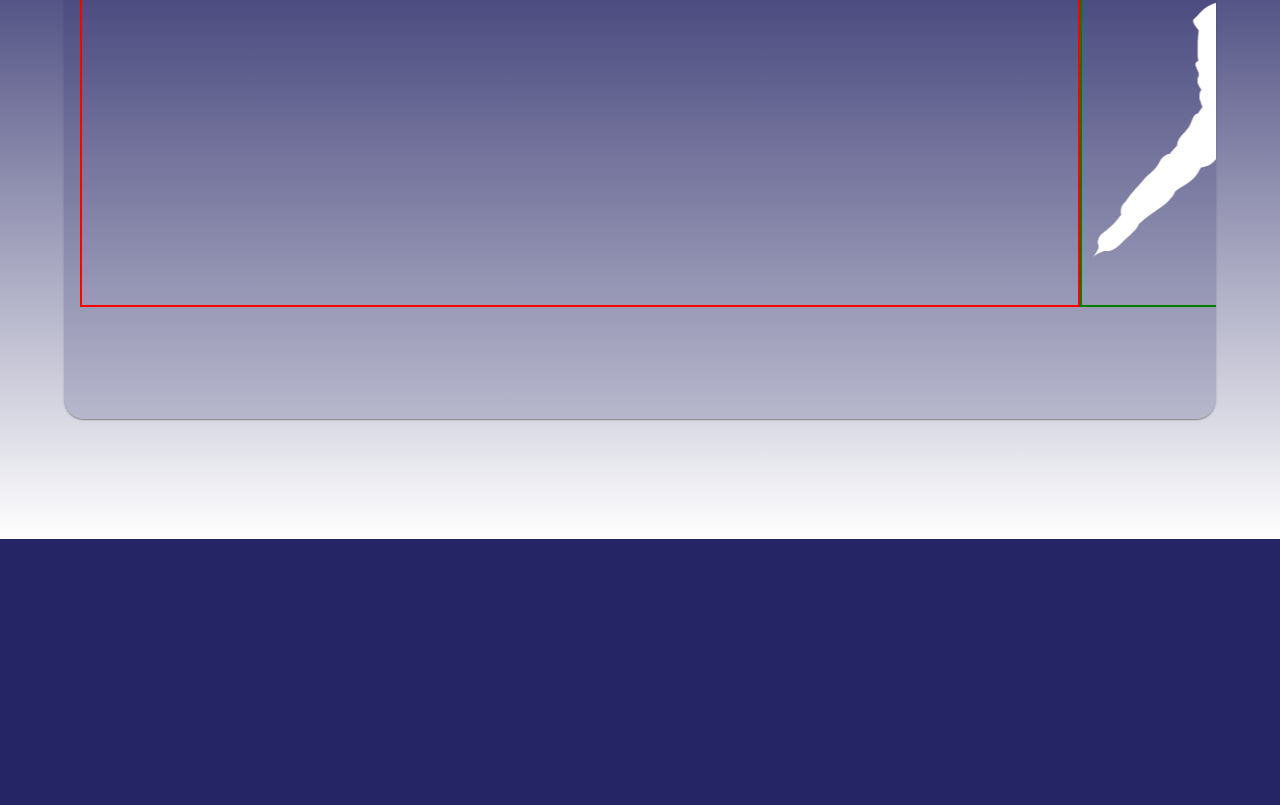
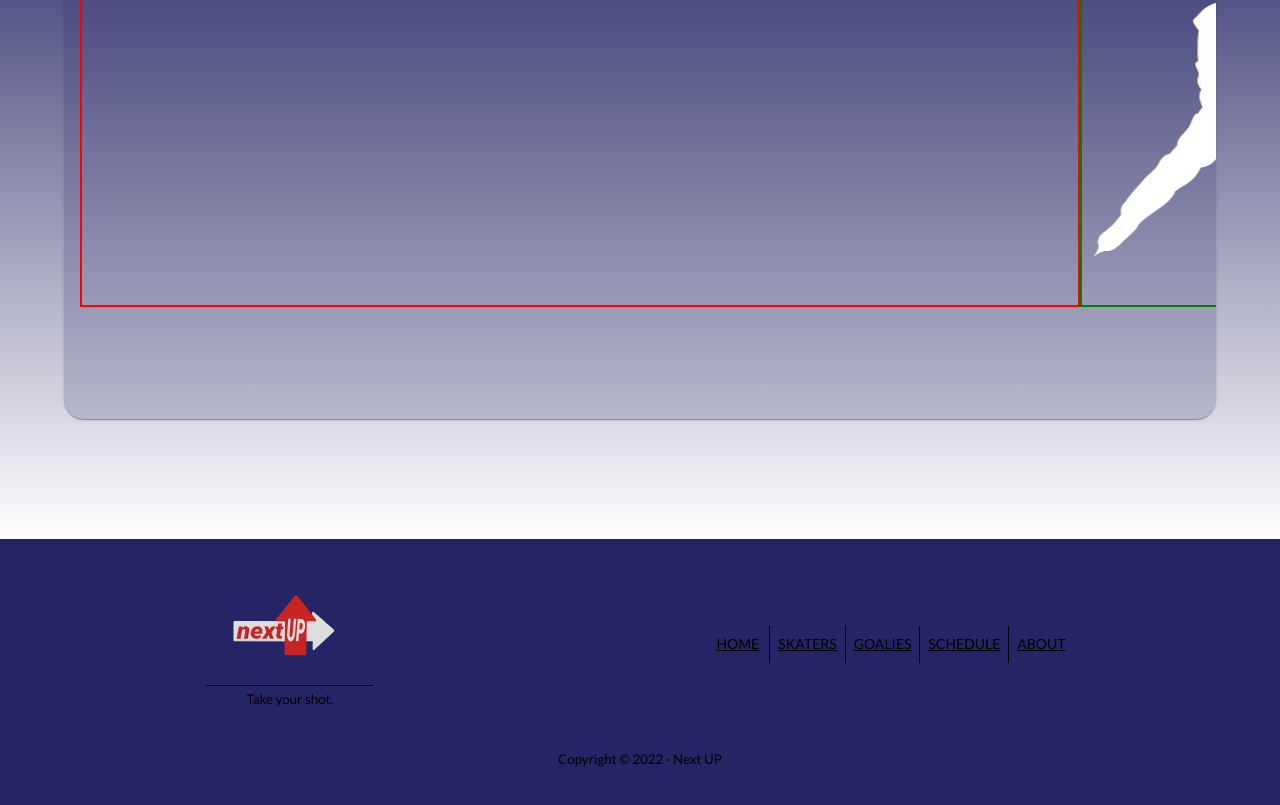
Before and after one commit to apreynolds1989/nextUP, a React (Create React App) app: page /skaters in a window 1280 px wide. Shown: the part 381-1186 px from the top of the page. Before the commit the page ends 920 px from the top, so only its background shows below. Built offline with nearby package versions, Linux system fonts and the light colour scheme.

Commit message:
Added Footer component

```diff
--- a/src/App.jsx
+++ b/src/App.jsx
@@ -7,6 +7,7 @@ import { CssBaseline, useMediaQuery } from '@mui/material';
 import { HeaderAppBar } from './components/HeaderAppBar';
 import { BrowserRouter, Route, Routes } from 'react-router-dom';
 import { Skaters } from './pages/Skaters';
+import { Footer } from './components/Footer';
 
 export const App = () => {
     const isMobileSize = useMediaQuery('(max-width:600px)');
@@ -20,6 +21,7 @@ export const App = () => {
                     <Route path='/' element={<Landing />} />
                     <Route path='skaters' element={<Skaters />} />
                 </Routes>
+                <Footer />
             </BrowserRouter>
         </ThemeProvider>
     );
--- a/src/assets/theme.js
+++ b/src/assets/theme.js
@@ -52,7 +52,7 @@ export const skatersSx = {
     outerCard: {
         borderRadius: 5,
         margin: 'auto',
-        marginTop: 15,
+        marginY: 15,
         minWidth: '90%',
         maxWidth: '500px',
         minHeight: '85vh',
--- /dev/null
+++ b/src/components/Footer.jsx
@@ -0,0 +1,140 @@
+import React from 'react';
+import { Link, Outlet, useLocation } from 'react-router-dom';
+import Box from '@mui/material/Box';
+import Button from '@mui/material/Button';
+import { NextUpLogo } from './NextUpLogo';
+
+const pages = [
+    {
+        title: 'Home',
+        route: '',
+    },
+    {
+        title: 'Skaters',
+        route: 'Skaters',
+    },
+    {
+        title: 'Goalies',
+        route: 'Goalies',
+    },
+    {
+        title: 'Schedule',
+        route: 'Schedule',
+    },
+    {
+        title: 'About',
+        route: 'About',
+    },
+];
+
+export const Footer = () => {
+    const location = useLocation();
+
+    if (location.pathname === '/') return null;
+
+    return (
+        <>
+            <Box
+                mx={0}
+                sx={{
+                    backgroundColor: 'white',
+                    color: 'black',
+                }}
+            >
+                <Box
+                    display='flex'
+                    flexDirection='column'
+                    padding={5}
+                    paddingBottom={0}
+                >
+                    <Box
+                        display='flex'
+                        sx={{
+                            flexDirection: {
+                                xs: 'column-reverse',
+                                md: 'row',
+                            },
+                        }}
+                        justifyContent='space-around'
+                        alignItems='center'
+                        mb={5}
+                    >
+                        <Box
+                            display='flex'
+                            flexDirection='column'
+                            justifyContent='center'
+                            alignItems='center'
+                        >
+                            <Link to='/'>
+                                <NextUpLogo width={150} height={100} />
+                            </Link>
+                            <Box
+                                borderTop={1}
+                                borderColor='black'
+                                sx={{ paddingX: 5 }}
+                            >
+                                <small>Take your shot.</small>
+                            </Box>
+                        </Box>
+                        <Box
+                            display='flex'
+                            justifyContent='center'
+                            alignItems='center'
+                            borderColor='white'
+                            sx={{
+                                borderBottom: {
+                                    xs: 1,
+                                    md: 0,
+                                },
+                                borderTop: {
+                                    xs: 1,
+                                    md: 0,
+                                },
+                                marginBottom: {
+                                    xs: 5,
+                                    md: 0,
+                                },
+                            }}
+                        >
+                            {pages.map((page, i, arr) => {
+                                let borderSize;
+                                if (arr.length - 1 === i) borderSize = 0;
+                                else borderSize = 1;
+
+                                return (
+                                    <Button
+                                        key={page.title}
+                                        sx={{
+                                            my: 2,
+                                            display: 'block',
+                                            fontSize: '14px',
+                                            borderRight: borderSize,
+                                            borderColor: 'black',
+                                            borderRadius: 0,
+                                        }}
+                                    >
+                                        <Link
+                                            to={`/${page.route}`}
+                                            style={{ color: 'black' }}
+                                        >
+                                            {page.title}
+                                        </Link>
+                                    </Button>
+                                );
+                            })}
+                        </Box>
+                    </Box>
+                    <Box
+                        display='flex'
+                        justifyContent='center'
+                        alignItems='center'
+                        mb={5}
+                    >
+                        <small>Copyright &copy; 2022 - Next UP</small>
+                    </Box>
+                </Box>
+            </Box>
+            <Outlet />
+        </>
+    );
+};
```
